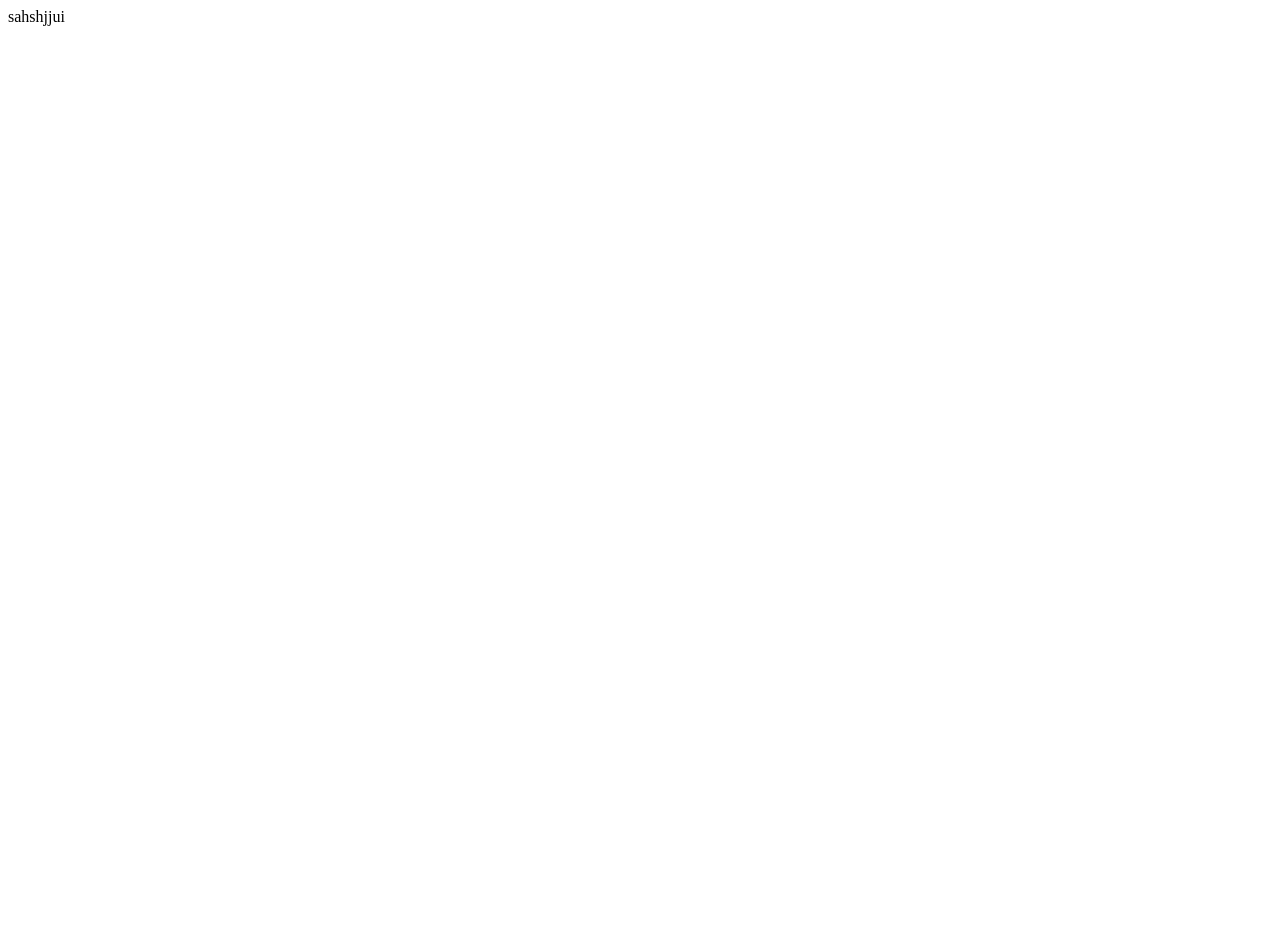
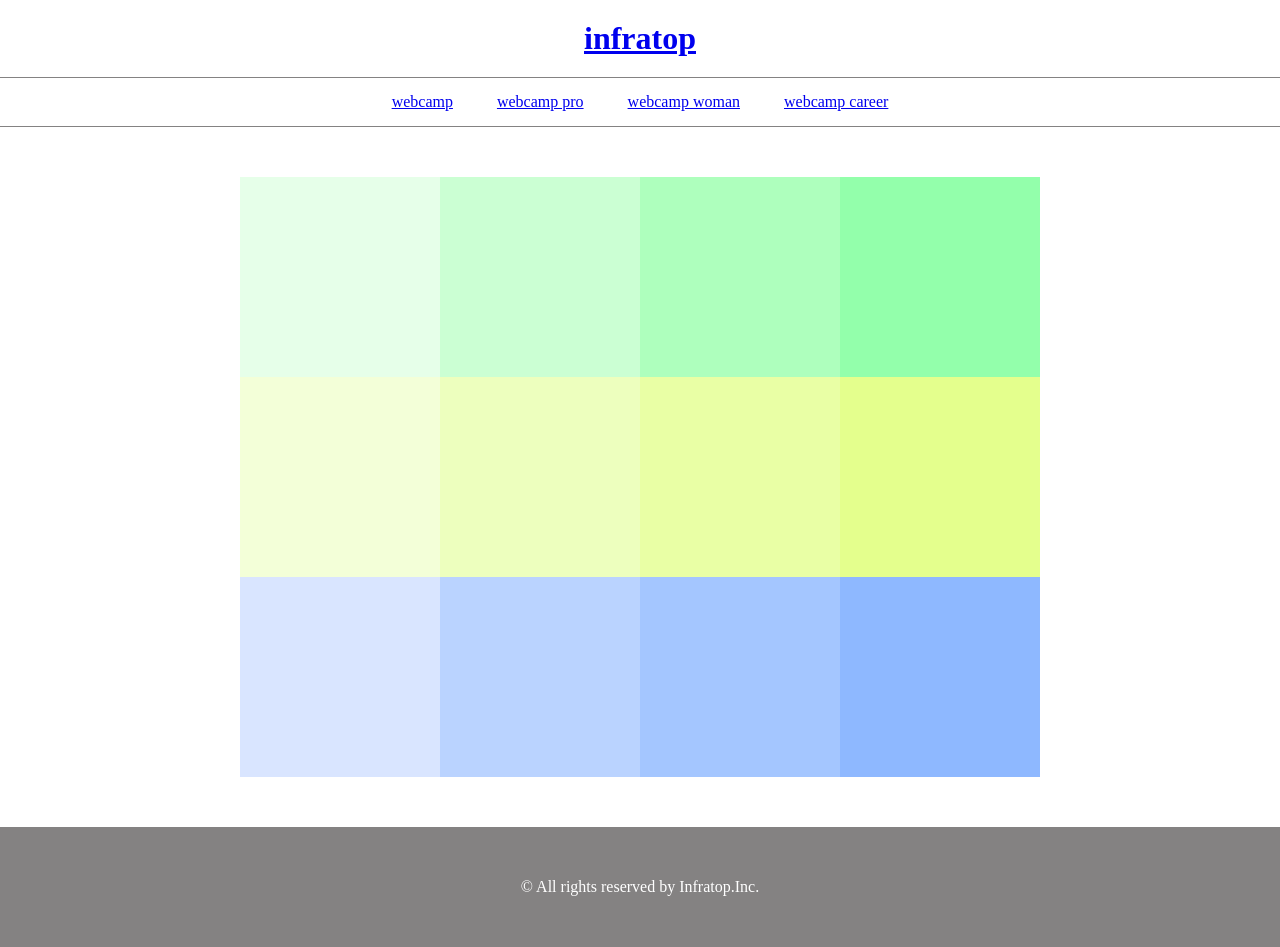
Before and after one commit to daiki-0928/HTML5, a plain HTML site: page index.html in a window 1280 px wide. Before the commit the page ends 800 px from the top, so only its background shows below. Drawn offline with Linux system fonts and the light colour scheme.

Commit message:
finish1-5

```diff
--- a/index.html
+++ b/index.html
@@ -1 +1,47 @@
-sahshjjui
+<!DOCTYPE html>
+<html lang="ja">
+  <head>
+    <meta charset="UTF-8" />
+    <title>5章演習</title>
+    <link rel="stylesheet" href="style.css" />
+  </head>
+  <body>
+    <header>
+      <h1><a href="http://infratop.jp/">infratop</a></h1>
+    </header>
+
+    <nav>
+      <ul class="nav-list">
+        <li class="nav-list-item"><a href="http://web-camp.io/">webcamp</a></li>
+        <li class="nav-list-item">
+          <a href="http://web-camp.io/pro/">webcamp pro</a>
+        </li>
+        <li class="nav-list-item">
+          <a href="http://web-camp.io/woman/">webcamp woman</a>
+        </li>
+        <li class="nav-list-item">
+          <a href="http://web-camp.io/career/">webcamp career</a>
+        </li>
+      </ul>
+    </nav>
+
+    <div class="main">
+      <div class="box1"></div>
+      <div class="box2"></div>
+      <div class="box3"></div>
+      <div class="box4"></div>
+      <div class="box5"></div>
+      <div class="box6"></div>
+      <div class="box7"></div>
+      <div class="box8"></div>
+      <div class="box9"></div>
+      <div class="box10"></div>
+      <div class="box11"></div>
+      <div class="box12"></div>
+    </div>
+
+    <footer>
+      <p class="footer-text">© All rights reserved by Infratop.Inc.</p>
+    </footer>
+  </body>
+</html>
--- /dev/null
+++ b/style.css
@@ -0,0 +1,116 @@
+* {
+  margin: 0;
+  padding: 0;
+  box-sizing: border-box;
+}
+
+header {
+  width: 100%;
+  padding: 20px 0;
+  text-align: center;
+}
+
+.nav-list {
+  text-align: center;
+  padding: 15px 0;
+  margin: 0 auto;
+  border-bottom: 1px solid #848282;
+  border-top: 1px solid #848282;
+}
+
+.nav-list-item {
+  list-style: none;
+  display: inline-block;
+  margin: 0 20px;
+}
+
+.main {
+  width: 800px;
+  margin: 50px auto;
+  display: flex;
+  flex-wrap: wrap;
+}
+
+.box1 {
+  width: 200px;
+  height: 200px;
+  background-color: #e6ffe9;
+}
+
+.box2 {
+  width: 200px;
+  height: 200px;
+  background-color: #cbffd3;
+}
+
+.box3 {
+  width: 200px;
+  height: 200px;
+  background-color: #aeffbd;
+}
+
+.box4 {
+  width: 200px;
+  height: 200px;
+  background-color: #93ffab;
+}
+
+.box5 {
+  width: 200px;
+  height: 200px;
+  background-color: #f3ffd8;
+}
+
+.box6 {
+  width: 200px;
+  height: 200px;
+  background-color: #edffbe;
+}
+
+.box7 {
+  width: 200px;
+  height: 200px;
+  background-color: #e9ffa5;
+}
+
+.box8 {
+  width: 200px;
+  height: 200px;
+  background-color: #e4ff8d;
+}
+
+.box9 {
+  width: 200px;
+  height: 200px;
+  background-color: #d9e5ff;
+}
+
+.box10 {
+  width: 200px;
+  height: 200px;
+  background-color: #bad3ff;
+}
+
+.box11 {
+  width: 200px;
+  height: 200px;
+  background-color: #a4c6ff;
+}
+
+.box12 {
+  width: 200px;
+  height: 200px;
+  background-color: #8eb8ff;
+}
+
+footer {
+  width: 100%;
+  height: 120px;
+  text-align: center;
+  line-height: 120px;
+  background-color: #848282;
+}
+
+.footer-text {
+  color: #fff;
+}
```
